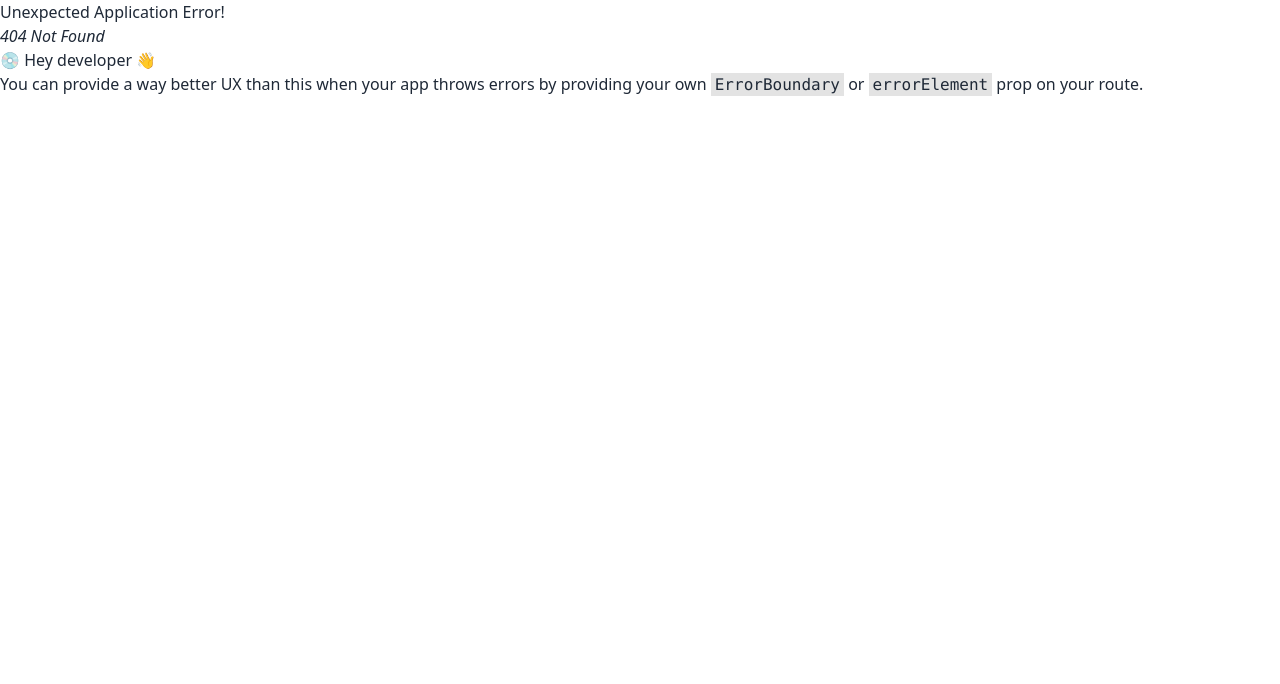
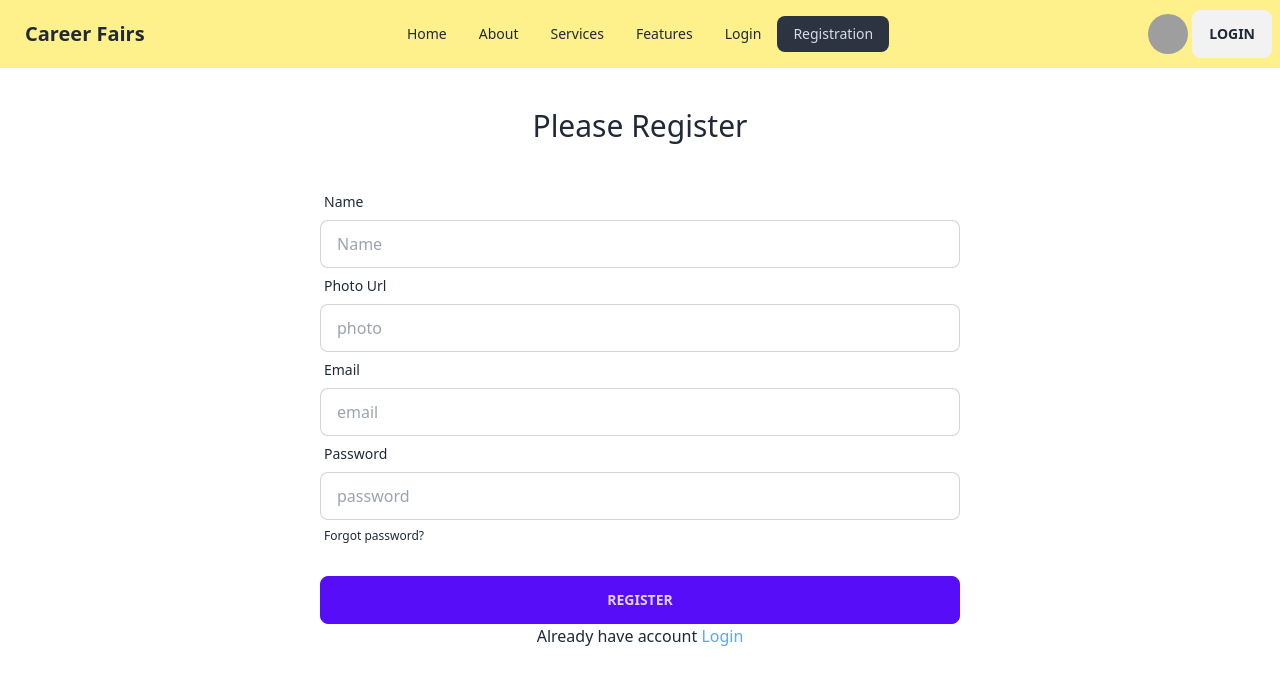
Before and after one commit to MahmudulMahi/event-management-react, a React (Vite) app: page /register in a window 1280 px wide. Before the commit this address had no page. Shown: the top 684 px of the page. Built offline with nearby package versions, Linux system fonts and the light colour scheme; grey boxes are pictures that could not be loaded.

Commit message:
create banner section and create navbar section

```diff
--- a/src/components/Navbar.jsx
+++ b/src/components/Navbar.jsx
@@ -9,7 +9,7 @@
     <li><NavLink to='/services'>Services</NavLink></li>
     <li><NavLink to='/features'>Features</NavLink></li>
     <li><NavLink to='/login'>Login</NavLink></li>
-    <li><NavLink to='/registration'>Registration</NavLink></li>
+    <li><NavLink to='/register'>Registration</NavLink></li>
 
   </>
   return (
--- /dev/null
+++ b/src/pages/login/Login.jsx
@@ -0,0 +1,42 @@
+
+import Navbar from '../../components/Navbar';
+import { Link } from 'react-router-dom';
+
+const Login = () => {
+  const handelLogin=e=>{
+    e.preventDefault();
+    const form=new FormData(e.currentTarget);
+    console.log(form.get('password'))
+  }
+  return (
+    <div>
+      <Navbar></Navbar>
+      <div>
+        <h2 className="text-3xl my-10 text-center">Please Login</h2>
+        <form onSubmit={handelLogin} className="lg:w-1/2 md:w-3/4 mx-auto">
+          <div className="form-control">
+            <label className="label">
+              <span className="label-text">Email</span>
+            </label>
+            <input type="email" name='email' placeholder="email" className="input input-bordered" required />
+          </div>
+          <div className="form-control">
+            <label className="label">
+              <span className="label-text">Password</span>
+            </label>
+            <input type="password" name="password" placeholder="password" className="input input-bordered" required />
+            <label className="label">
+              <a href="#" className="label-text-alt link link-hover">Forgot password?</a>
+            </label>
+          </div>
+          <div className="form-control mt-6">
+            <button className="btn btn-primary">Login</button>
+          </div>
+        </form>
+        <p className="text-center">Dont have an account <Link to='/register' className="text-blue-400">Register</Link></p>
+      </div>
+    </div>
+  );
+};
+
+export default Login;
--- /dev/null
+++ b/src/pages/register/Register.jsx
@@ -0,0 +1,59 @@
+
+import Navbar from '../../components/Navbar';
+import { Link } from 'react-router-dom';
+
+const Register = () => {
+  const handelRegister=e=>{
+    e.preventDefault();
+    const form=new FormData(e.currentTarget);
+    const email = form.get('email')
+    const photo = form.get('photo')
+    const name = form.get('name')
+    const password = form.get('password')
+    console.log(email, password, photo, name)
+
+  }
+  return (
+    <div>
+      <Navbar></Navbar>
+      <div>
+        <h2 className="text-3xl my-10 text-center">Please Register</h2>
+        <form onSubmit={handelRegister} className="lg:w-1/2 md:w-3/4 mx-auto">
+          <div className="form-control">
+            <label className="label">
+              <span className="label-text">Name</span>
+            </label>
+            <input type="text" name='name' placeholder="Name" className="input input-bordered" required />
+          </div>
+          <div className="form-control">
+            <label className="label">
+              <span className="label-text">Photo Url</span>
+            </label>
+            <input type="text" name='photo' placeholder="photo" className="input input-bordered" required />
+          </div>
+          <div className="form-control">
+            <label className="label">
+              <span className="label-text">Email</span>
+            </label>
+            <input type="email" name='email' placeholder="email" className="input input-bordered" required />
+          </div>
+          <div className="form-control">
+            <label className="label">
+              <span className="label-text">Password</span>
+            </label>
+            <input type="password" name="password" placeholder="password" className="input input-bordered" required />
+            <label className="label">
+              <a href="#" className="label-text-alt link link-hover">Forgot password?</a>
+            </label>
+          </div>
+          <div className="form-control mt-6">
+            <button type="submit" className="btn btn-primary">Register</button>
+          </div>
+        </form>
+        <p className="text-center">Already have account <Link to='/login' className="text-blue-400">Login</Link></p>
+      </div>
+    </div>
+  );
+};
+
+export default Register;
--- /dev/null
+++ b/src/providers/AuthProvider.jsx
@@ -0,0 +1,21 @@
+import { createContext, useState } from "react";
+import { getAuth } from "firebase/auth";
+import app from "../firebase/firebase.config";
+
+export const AuthContext=createContext(null)
+const AuthProvider = ({children}) => {
+
+  const[user,setUser]=useState(null)
+  const auth = getAuth(app);
+
+  const authInfo={
+
+  }
+  return (
+    <AuthContext.Provider value={authInfo}>
+      {children}
+    </AuthContext.Provider>
+  );
+};
+
+export default AuthProvider;
```
Also changed, not shown: src/main.jsx (+15 -2 lines).
